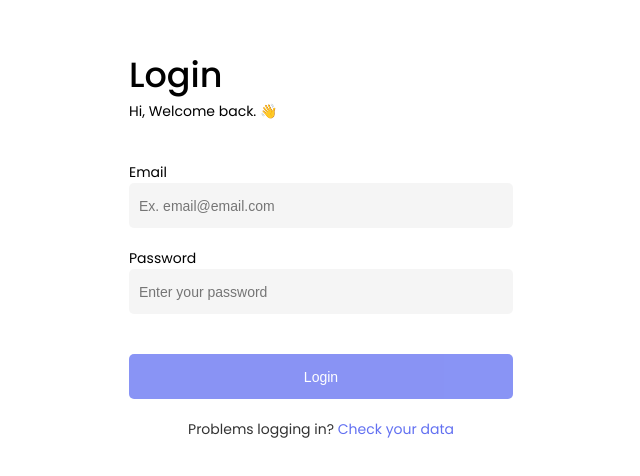
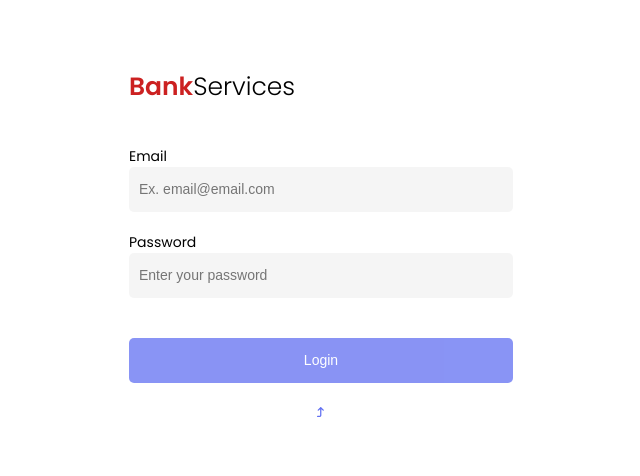
Before and after one commit to Thiago-S-Sousa/BankServices, an Angular app: page /login in a window 1280 px wide. Shown: the part 156-632 px from the top of the page, without its empty margins (319-959 px from the left). Built offline with nearby package versions, Linux system fonts and the light colour scheme.

Commit message:
feat: applying dynamic data to the login layout

```diff
--- a/package.json
+++ b/package.json
@@ -18,6 +18,8 @@
     "@angular/platform-browser": "^16.1.0",
     "@angular/platform-browser-dynamic": "^16.1.0",
     "@angular/router": "^16.1.0",
+    "@fortawesome/angular-fontawesome": "^0.13.0",
+    "@fortawesome/free-solid-svg-icons": "^6.6.0",
     "ngx-toastr": "^16.0.1",
     "rxjs": "~7.8.0",
     "tslib": "^2.3.0",
--- a/src/app/app.module.ts
+++ b/src/app/app.module.ts
@@ -3,6 +3,7 @@ import { NgModule } from '@angular/core';
 import { ReactiveFormsModule } from '@angular/forms';
 import { BrowserModule } from '@angular/platform-browser';
 import { BrowserAnimationsModule } from '@angular/platform-browser/animations';
+import { FontAwesomeModule } from '@fortawesome/angular-fontawesome';
 import { ToastrModule } from 'ngx-toastr';
 
 import { AppRoutingModule } from './app-routing.module';
@@ -19,6 +20,7 @@ import { LoginComponent } from './pages/login/login.component';
     ToastrModule.forRoot(),
     AppRoutingModule,
     ReactiveFormsModule,
+    FontAwesomeModule,
   ],
   providers: [],
   bootstrap: [AppComponent],
--- a/src/app/components/login-layout-structure/login-layout-structure.component.html
+++ b/src/app/components/login-layout-structure/login-layout-structure.component.html
@@ -1,7 +1,9 @@
 <main>
   <section class="form-section">
-    <h1>{{ title }}</h1>
-    <p>Hi, Welcome back. 👋</p>
+    <div class="title">
+      <h1><span>Bank</span>Services</h1>
+      <p>{{ subTitle }}</p>
+    </div>
     <ng-content></ng-content>
   </section>
   <section class="main-section">
@@ -13,6 +15,9 @@
     >
       Login
     </button>
-    <p>Problems logging in? <span>Check your data</span></p>
+    <p>
+      {{ problem
+      }}<span>{{ solution }}<fa-icon [icon]="faArrowTurnUp"></fa-icon></span>
+    </p>
   </section>
 </main>
--- a/src/app/components/login-layout-structure/login-layout-structure.component.scss
+++ b/src/app/components/login-layout-structure/login-layout-structure.component.scss
@@ -13,6 +13,7 @@ main {
     display: flex;
     justify-content: center;
     flex-direction: column;
+    gap: 2rem;
 
     width: 90%;
   }
@@ -21,14 +22,20 @@ main {
     text-align: start;
     color: #000;
 
-    h1 {
-      font-size: 3.5rem;
-      font-weight: 500;
-    }
+    .title {
+      h1 {
+        font-size: 2.5rem;
+        font-weight: 300;
 
-    p {
-      font-size: 1.4rem;
-      padding-bottom: 2rem;
+        span {
+          font-weight: 600;
+          color: #cc2121;
+        }
+      }
+
+      p {
+        font-size: 1.4rem;
+      }
     }
   }
 
@@ -60,13 +67,16 @@ main {
     }
 
     p {
-      font-size: 1.4rem;
+      font-size: 1.2rem;
       opacity: 0.8;
-
-      padding-top: 2rem;
 
       span {
         color: #3b4dee;
+
+        fa-icon {
+          font-size: 1rem;
+          padding: 0 0.8rem;
+        }
       }
 
       span:hover {
--- a/src/app/components/login-layout-structure/login-layout-structure.component.ts
+++ b/src/app/components/login-layout-structure/login-layout-structure.component.ts
@@ -1,4 +1,5 @@
 import { Component, EventEmitter, Input, Output } from '@angular/core';
+import { faArrowTurnUp } from '@fortawesome/free-solid-svg-icons';
 
 @Component({
   selector: 'app-login-layout-structure',
@@ -6,9 +7,13 @@ import { Component, EventEmitter, Input, Output } from '@angular/core';
   styleUrls: ['./login-layout-structure.component.scss'],
 })
 export class LoginLayoutStructureComponent {
-  @Input() title: string = '';
+  @Input() subTitle: string = '';
+  @Input() problem: string = '';
+  @Input() solution: string = '';
   @Input() disabledBtn: boolean = true;
   @Output('submit') onSubmit = new EventEmitter();
+
+  faArrowTurnUp = faArrowTurnUp;
 
   submit() {
     this.onSubmit.emit();
```
Also changed, not shown: 1 other file (tests, documents, lock files or other folders).
